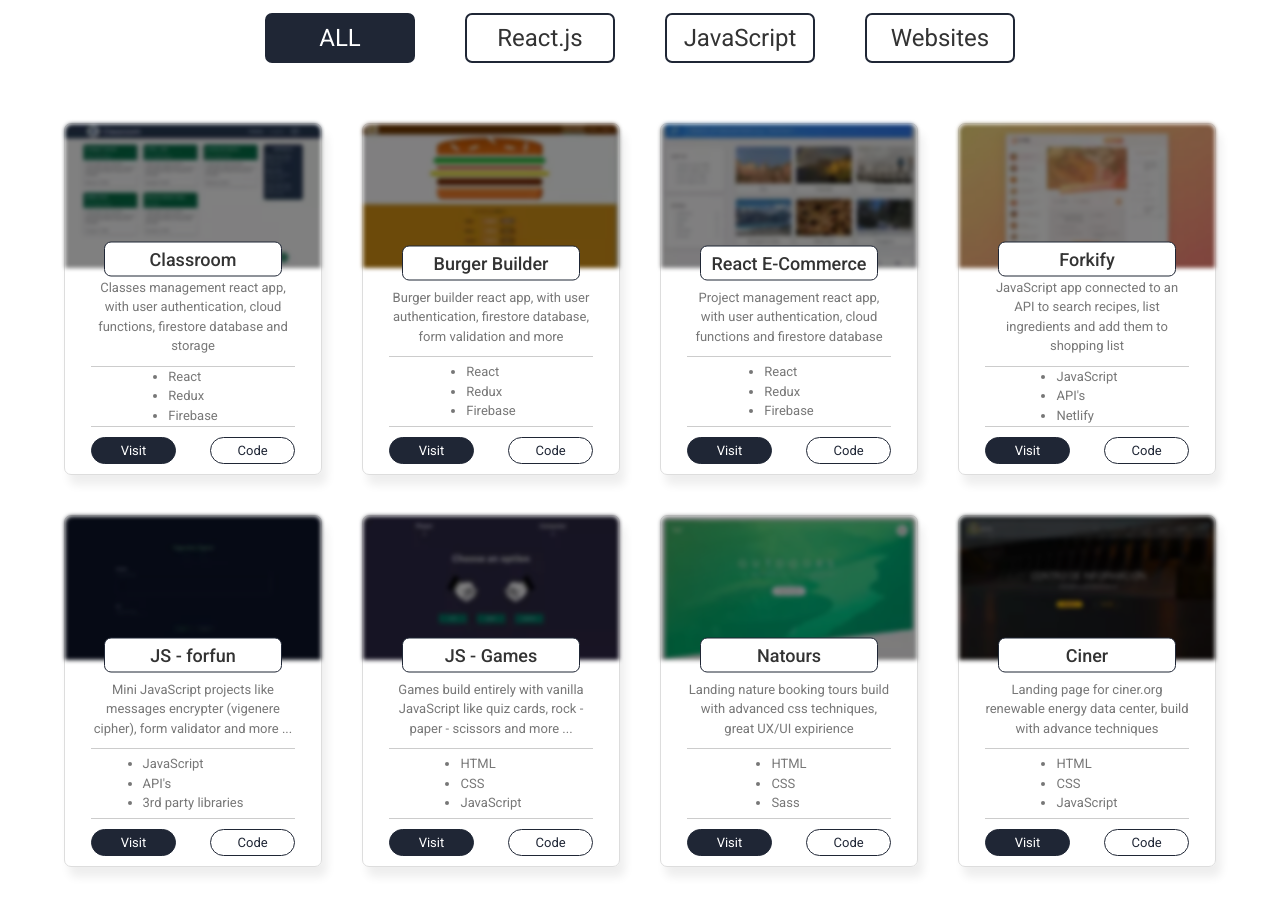
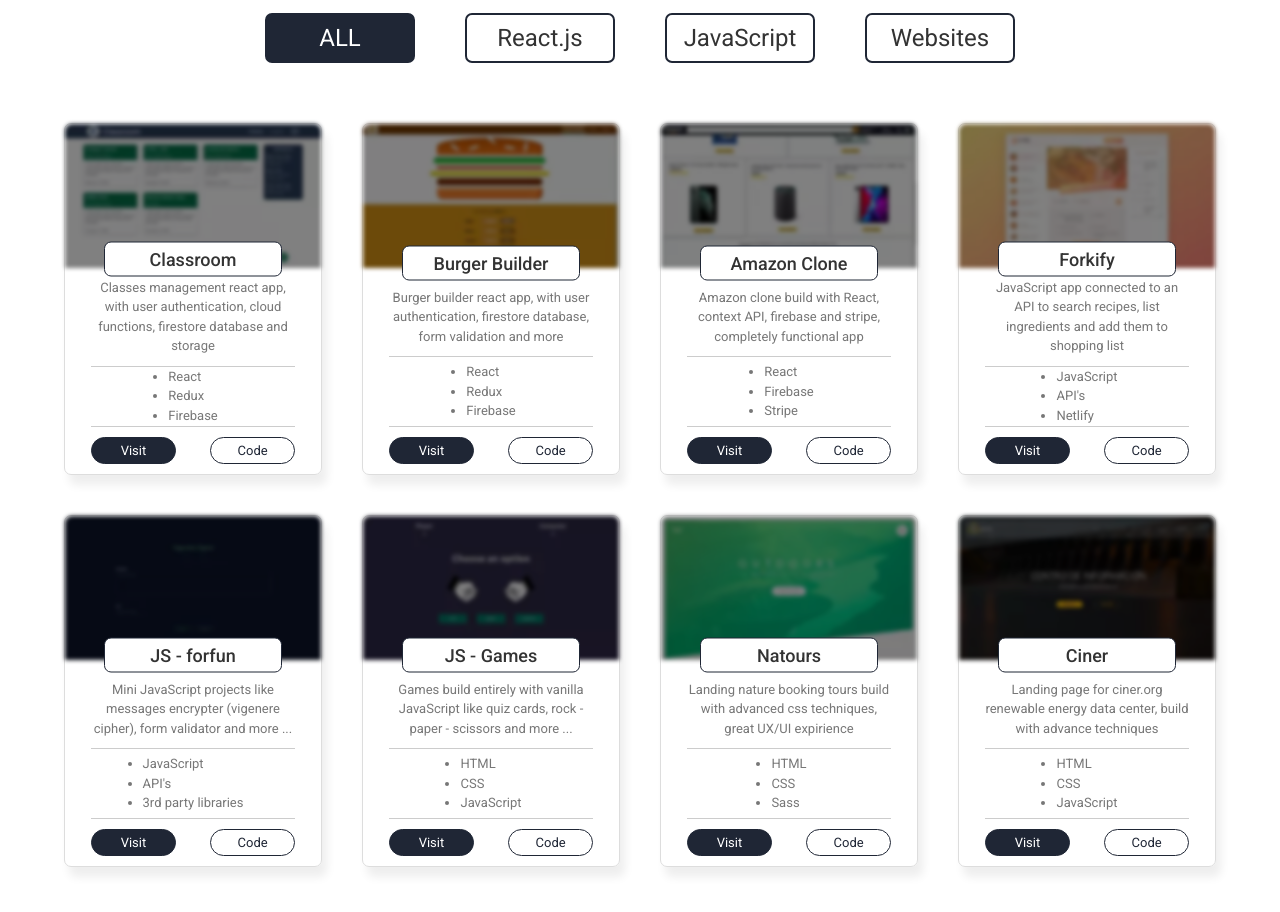
Before and after one commit to olivercastroteran/Oliver_Castro_Teran-portfolio-V1, a website: page index.html in a window 1280 px wide. Shown: the part 2700-3612 px from the top of the page. Drawn offline with Linux system fonts and the light colour scheme.

Commit message:
projects updated - amazon clone added

```diff
--- a/index.html
+++ b/index.html
@@ -410,48 +410,48 @@
             <figure class="project-card__img-container">
               <picture>
                 <source
-                  srcset="./img/images/react-e-commerce.webp"
+                  srcset="./img/images/amazon-clone.webp"
                   type="image/webp"
                 />
                 <source
-                  srcset="./img/images/react-e-commerce.png"
+                  srcset="./img/images/amazon-clone.png"
                   type="image/png"
                 />
                 <img
-                  src="./img/images/react-e-commerce.png"
-                  alt="react-e-commerce"
+                  src="./img/images/amazon-clone.png"
+                  alt="amazon-clone"
                   class="project-card__img"
                 />
               </picture>
             </figure>
             <div class="project-card__title">
-              <span>React E-Commerce</span>
+              <span>Amazon Clone</span>
             </div>
             <div class="project-card__description">
               <p>
-                Project management react app, with user authentication, cloud
-                functions and firestore database
+                Amazon clone build with React, context API, firebase and stripe,
+                completely functional app
               </p>
             </div>
             <div class="project-card__technologies">
               <ul>
                 <li>React</li>
-                <li>Redux</li>
                 <li>Firebase</li>
+                <li>Stripe</li>
               </ul>
             </div>
             <div class="project-card__btns">
               <a
                 rel="noreferrer"
                 target="_blank"
-                href="#"
+                href="https://clone-41942.web.app/"
                 class="btn-project--full"
                 >Visit</a
               >
               <a
                 rel="noreferrer"
                 target="_blank"
-                href="#"
+                href="https://github.com/olivercastroteran/amazon-clone"
                 class="btn-project--ghost"
                 >Code</a
               >
```
Also changed, not shown: img/images/amazon-clone.png (added), img/images/amazon-clone.webp (added), 1 other file.
